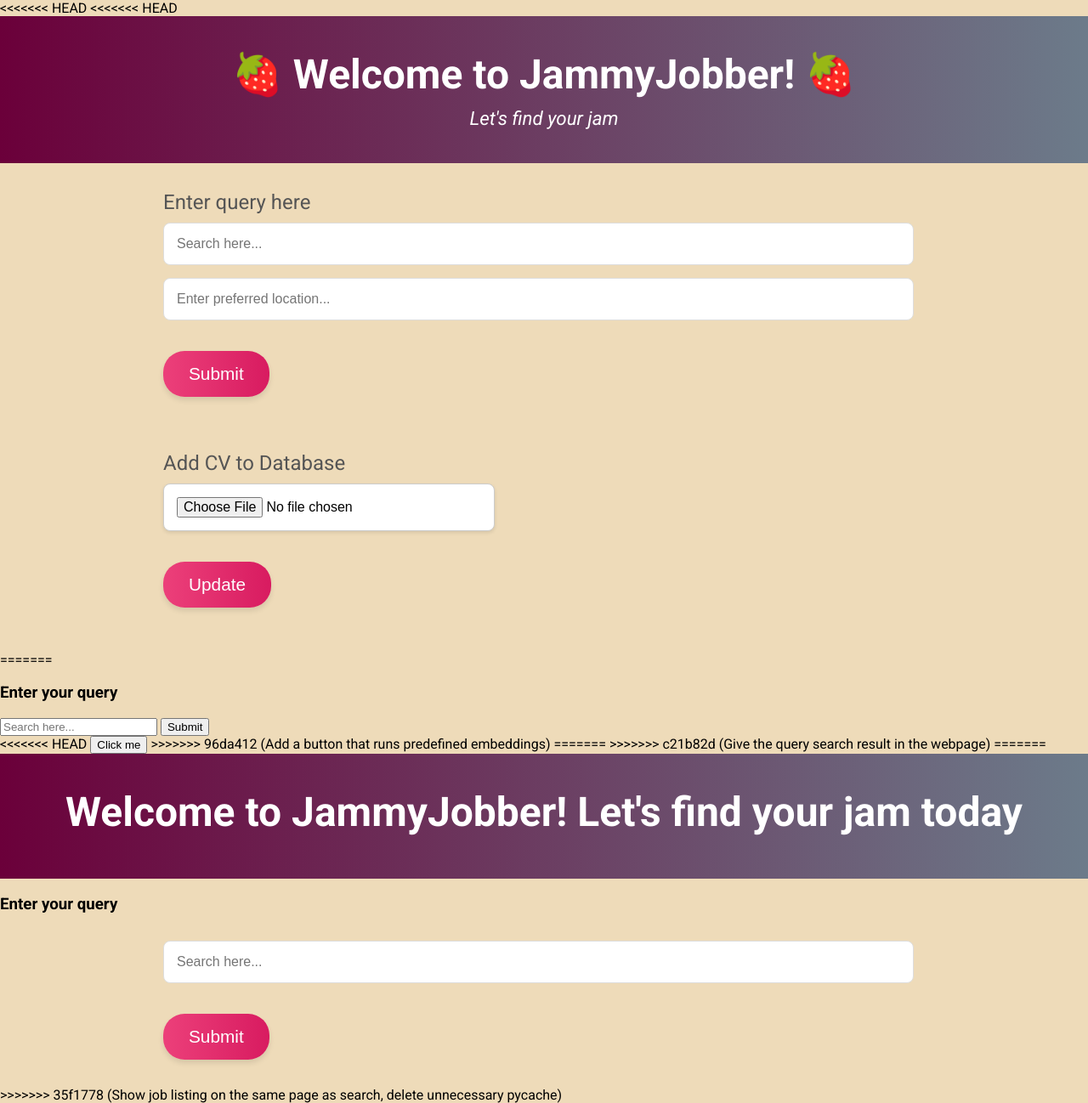
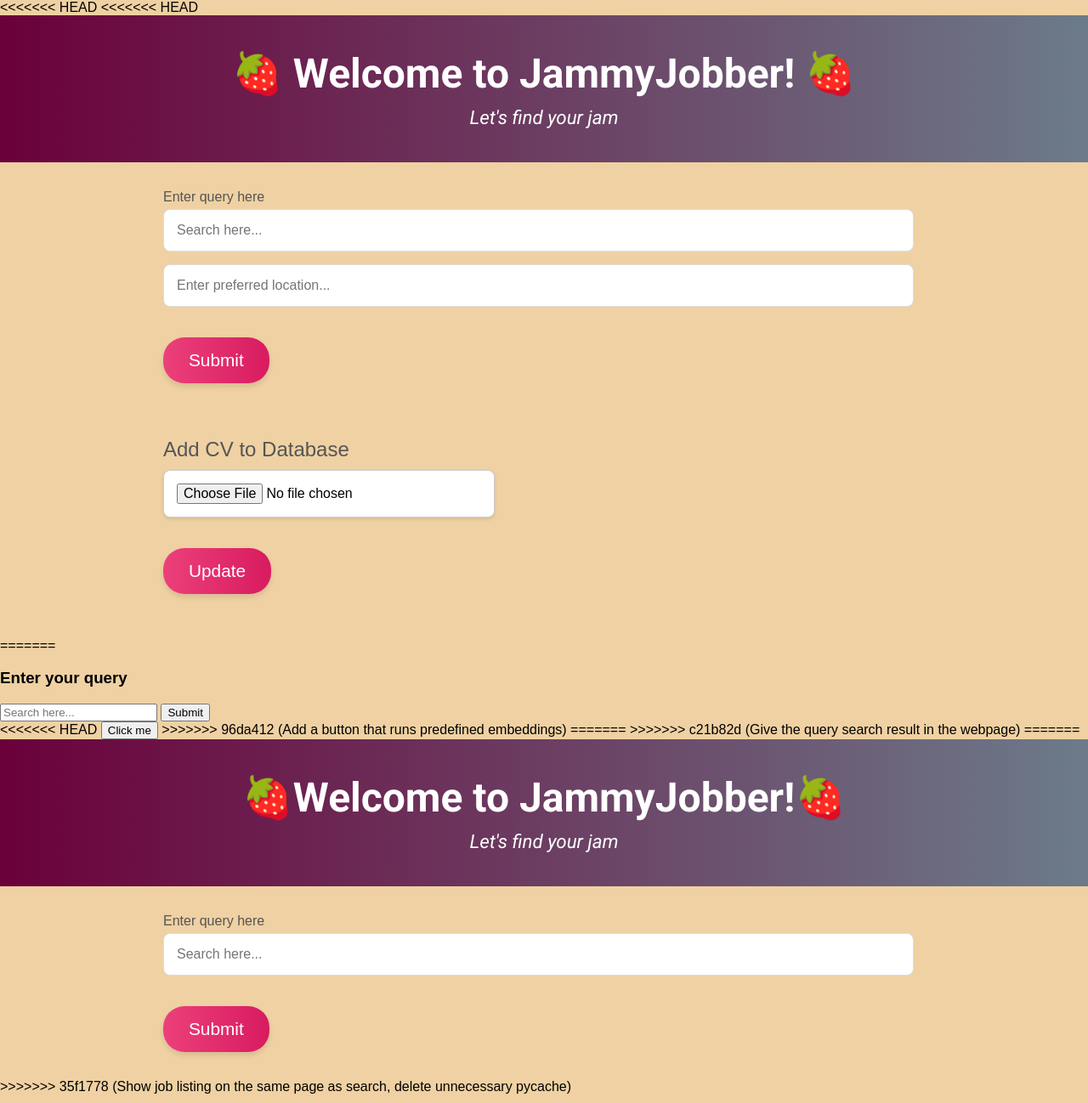
Before and after one commit to Manavjain1104/jammyjobber, a Django app: template pages/templates/pages/home_search.html in a window 1280 px wide. Shown: the whole page at 85% size. Run offline with Django 4.2, Linux system fonts and the light colour scheme; the template is opened without the code that fills it, so the values that code supplies are empty; parts of the project's set-up code (start-up, migrations or seed data) failed here and were passed over; some web fonts are replaced.

Commit message:
Add formatisation to the html view of the jobs

```diff
--- a/pages/admin.py
+++ b/pages/admin.py
@@ -1,5 +1,4 @@
 from django.contrib import admin
-
 # Register your models here.
 from .models import Job, CV
 
--- a/pages/static/css/design.css
+++ b/pages/static/css/design.css
@@ -7,11 +7,13 @@ body, header,h1, h2, p, ul, li {
 
 /* Apply a basic styling to the body */
 body {
-    background-color: #eedbb9;
+    font-family: Arial, sans-serif;
+    background-color: #efd1a3;
 }
 
 /* Style the header section */
 header {
+    background-color: #6b003a;
     color: #fff;
     padding: 40px 20px;
     text-align: center;
@@ -50,6 +52,12 @@ h1 {
     color: #555;
     font-size: 1.5em;
     align-self: flex-start;
+}
+
+.search-box label {
+    display: block;
+    font-size: 16px;
+    margin-bottom: 5px;
 }
 
 .search-box input[type="text"] {
--- a/pages/templates/pages/home_search.html
+++ b/pages/templates/pages/home_search.html
@@ -99,11 +99,12 @@
 <body>
 
     <header>
-        <h1>Welcome to JammyJobber! Let's find your jam today</h1>
+        <h1>🍓Welcome to JammyJobber!🍓</h1>
+        <p class="catchline">Let's find your jam</p>
     </header>
 
-    <h3>Enter your query</h3>
     <div class="search-box">
+        <label for="search-input">Enter query here</label>
         <form action="" method="get">
             <input type="text" name="query" placeholder="Search here...">
             <button type="submit">Submit</button>
@@ -114,8 +115,8 @@
     <ul class="job-listings">
         {% for job in job_list %}
             <li class="job-listing">
-                <h3>{{ job.title }}</h3>
-                <p>{{ job.description }}</p>
+                <a href=" {{ job.link }} "><h3>{{ job.title }}</h3></a>
+                <p>{{ job.company }}</p>
                 <!-- Add more job details as needed -->
             </li>
         {% endfor %}
--- a/pages/views.py
+++ b/pages/views.py
@@ -33,6 +33,8 @@ def home_page_view(request):
     for job in job_list:
         print(job)
 
+    for job in job_list:
+        print(job.title, job.link)
     connection.close()
 
     return render(request, 'pages/home_search.html', {'job_list': job_list})
```
Also changed, not shown: pages/models.py (line endings or trailing spaces).
